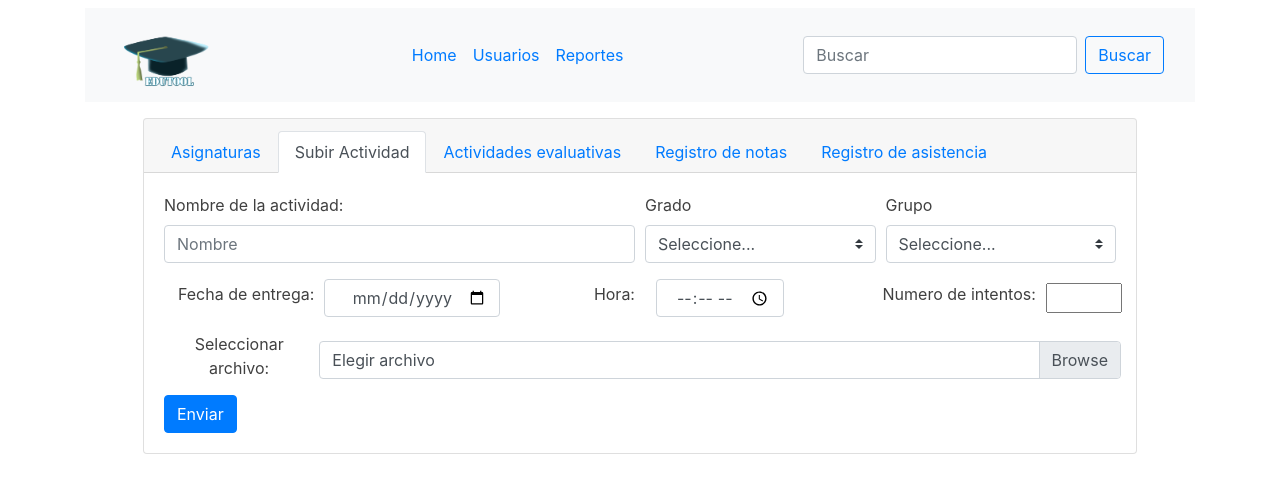
After one commit to jhonssal/ClaseProg, a PHP site: page /modulo_notasest.html in a window 1280 px wide. The commit adds this page. Shown: the top 493 px of the page. Run offline with PHP 8.4, Linux system fonts and the light colour scheme.

Commit message:
nuevos modulos sin contenido

```diff
--- a/Vista_Asignaturas.php
+++ b/Vista_Asignaturas.php
@@ -22,7 +22,7 @@ $datovi = [$usuario1,$usuario2,$usuario3];
 
 function consultar_Asignaturas($datovi){
 	echo '<tr>';
-	echo '<td><a href="Actividades.php"><img src="img/Folder.png" class="rounded" >'.$datovi->Asignatura.'</a></td>';
+	echo '<td><a href="modulo_actividadest.html"><img src="img/Folder.png" class="rounded" >'.$datovi->Asignatura.'</a></td>';
 	echo '<td>'.$datovi->Nombre_docente.'</td>';
 	echo '<td>'.$datovi->email.'</a></td>';
 
--- /dev/null
+++ b/modulo_notasest.html
@@ -0,0 +1,131 @@
+<!DOCTYPE html>
+<html lang="es">
+<head>
+	<meta charset="utf-8">
+	<link rel="stylesheet" type="text/css" href="bootstrap/css/bootstrap.min.css">
+	<link rel="stylesheet" type="text/css" href="style.css">
+	<script src="bootstrap/js/jquery.min.js" type="text/javascript"></script>
+	<script src="bootstrap/js/bootstrap.min.js" type="text/javascript"></script>
+	<title>Subir Actividad</title>
+</head>
+<body>
+	<div class="container mt-2 mb-2">
+		<div class="page-header">
+			<nav class="navbar sticky-top navbar-expand-sm bg-light navbar-dark">
+				<div class="container-fluid">
+						<a class="navbar-brand" href="">
+              <img src="img/user.png" style="width: 100px;">
+            </a>
+					    <ul class="navbar-nav">
+						    <li class="nav-item"><a class="nav-link text-primary" href="#">Home</a></li>
+						    <li class="nav-item"><a class="nav-link text-primary" href="#">Usuarios</a></li>
+						    <li class="nav-item"><a class="nav-link text-primary" href="#">Reportes</a></li>
+					    </ul>
+          		<form class="form-inline">
+                <input class="form-control mr-sm-2" type="search" placeholder="Buscar">
+                <button class="btn btn-outline-primary my-2 my-sm-0" type="submit">Buscar</button>
+              </form>
+				</div>
+			</nav>
+		</div>
+	</div>
+
+
+<!-- card de subir actividad, actividades evaluativas, registro de notas, registro de asistencia -->
+<div class="container-fluid my-3" style="width: 64rem">
+<div class="card">
+  <div class="card-header">
+    <ul class="nav nav-tabs card-header-tabs">
+      <li class="nav-item">
+        <a class="nav-link" href="Modulo_Asignaturas.php">Asignaturas</a>
+      </li>
+      <li class="nav-item">
+        <a class="nav-link active" href="#">Subir Actividad</a>
+      </li>
+      <li class="nav-item">
+        <a class="nav-link" href="actividades_evaluativas.html">Actividades evaluativas</a>
+      </li>
+ 	  <li class="nav-item">
+        <a class="nav-link" href="registro_notas.html">Registro de notas</a>
+      </li>
+      <li class="nav-item">
+        <a class="nav-link" href="registro_asistencia.html">Registro de asistencia</a>
+      </li>
+    </ul>
+  </div>
+  <div class="card-body">
+
+<!-- formulario de subir actividad -->
+  	<form action="upload.php" method="post" enctype="multipart/form-data">
+  <div class="form-row">
+    <div class="form-group col-md-6">
+      <label for="nombreAct">Nombre de la actividad:</label>
+      <input type="text" class="form-control" id="nombreAct" placeholder="Nombre">
+    </div>
+    <div class="form-group col-md-3">
+      <label for="gradoList">Grado</label>
+     	<select class="custom-select" class="form-control" id="gradoList">
+      		<option value="null">Seleccione...</option>
+	  		<option value="1">Sexto</option>
+  			<option value="2">Séptimo</option>
+  			<option value="3">Octavo</option>
+  			<option value="4">Noveno</option>
+  			<option value="5">Décimo</option>
+  			<option value="6">Once</option>
+		</select>
+    </div>
+    <div class="form-group col-md-3">
+    	<label for="grupoList">Grupo</label>
+     	<select class="custom-select" class="form-control" id="grupoList">
+      		<option value="null">Seleccione...</option>
+	  		<option value="1">A</option>
+  			<option value="2">B</option>
+  			<option value="3">C</option>
+		</select>
+    </div>
+  </div>
+
+  <div class="form-row text-right">
+  <div class="form-group col-2 my-auto">
+    <label for="fechaAct">Fecha de entrega:</label>
+  </div>
+  <div class="form-group col-2 my-auto">
+  		<input type="date" class="form-control mx-auto" id="fechaAct" style="width: 11rem; text-align: center;">
+  	</div>
+  <div class="form-group col-2 my-auto">
+    <label for="horaAct">Hora:</label>
+  </div>
+  <div class="form-group col-2 my-auto">
+  		<input type="time" class="form-control mx-auto" id="horaAct" style="width: 8rem; text-align: center;">
+  	</div>
+  <div class="form-group col-3 my-auto">
+  	<label for="intentosAct">Numero de intentos:</label>
+  </div>
+  <div class="form-group col-1 my-auto">
+  		<input type="number" id="intentosAct" min="1" max="5">
+  	</div>
+  </div>
+
+  <div class="form-row mt-2">
+  	<div class="form-group col-2 my-auto text-center">
+  		<label>Seleccionar archivo:</label>
+  	</div>
+    <div class="form-group col-10 my-3">
+    	<label class="custom-file-label" for="userfile" >Elegir archivo</label>
+    	<input type="file" class="custom-file-input" id="uploadFile" name="userfile">
+    </div>
+  </div>
+
+    <button type="submit" class="btn btn-primary">Enviar</button>
+
+</form>
+
+
+  </div>
+</div>
+</div>
+
+
+
+</body>
+</html>
```
Also changed, not shown: modulo_actividadest.html (added, +131 -0 lines), modulo_asistenciaest.html (added, +131 -0 lines).
